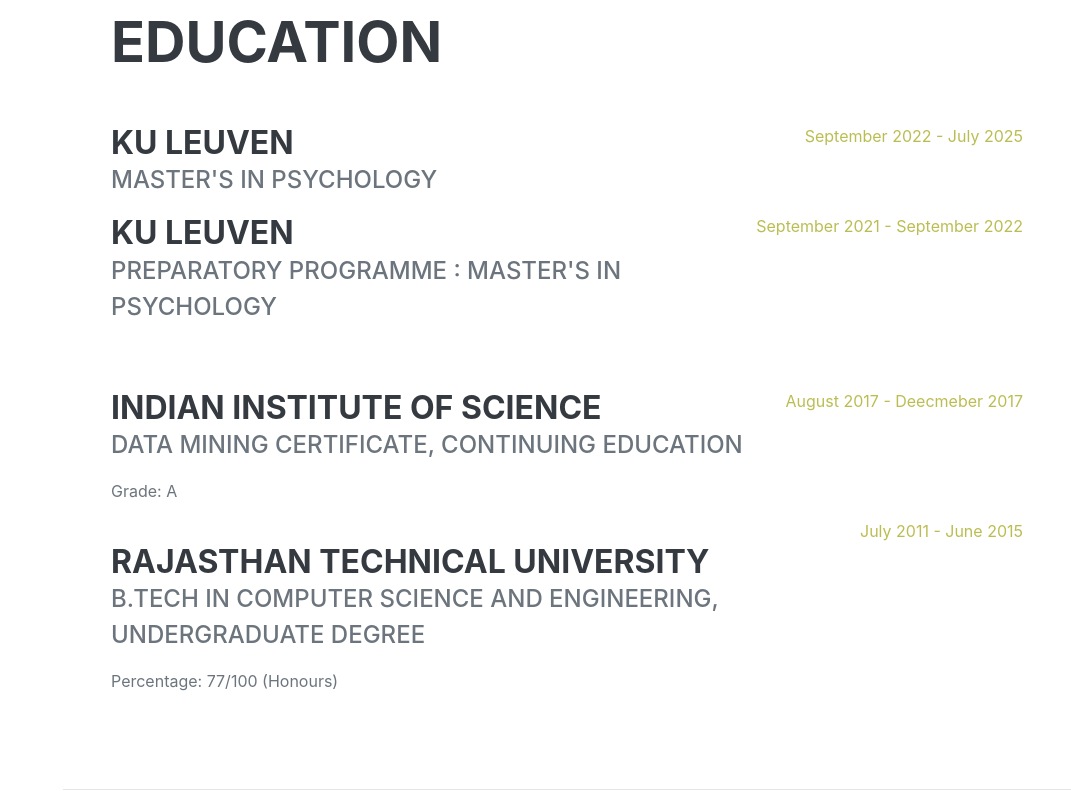
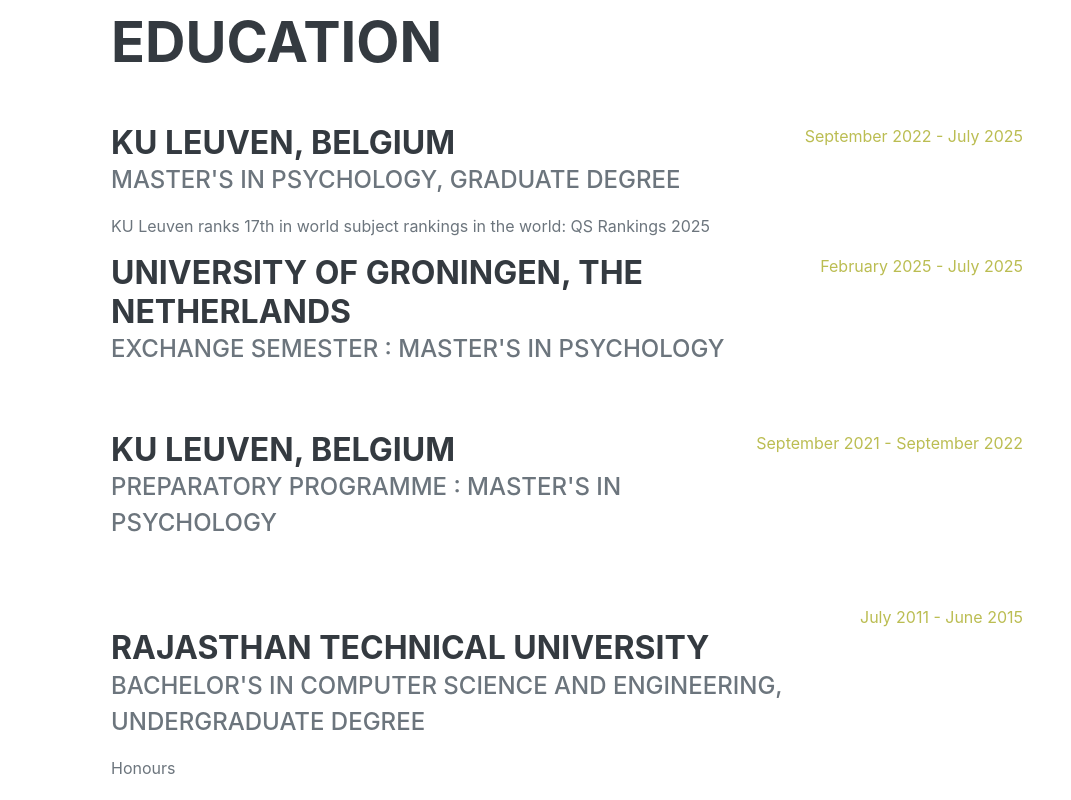
Before and after one commit to Sonal10/sonal10.github.io, a plain HTML site: page index.html in a window 1280 px wide. Shown: the part 1740-2540 px from the top of the page, without its empty margins (209-1280 px from the left). Drawn offline with nearby package versions, Linux system fonts and the light colour scheme; a web font is replaced by a local one.

Commit message:
Update index.html for educational qualifications

```diff
--- a/index.html
+++ b/index.html
@@ -155,40 +155,42 @@
 
                  <div class="d-flex flex-column flex-md-row justify-content-between">
                     <div class="flex-grow-1">
-                        <h3 class="mb-0">KU Leuven</h3>
-                        <div class="subheading mb-3">Master's in Psychology</div>
-                         <p>    </p>
+                        <h3 class="mb-0">KU Leuven, Belgium</h3>
+                        <div class="subheading mb-3">Master's in Psychology, Graduate Degree</div>
+                         <p>  KU Leuven ranks 17th in world subject rankings in the world: QS Rankings 2025  </p>
                     </div>
                     <div class="flex-shrink-0"><span class="text-primary">September 2022 - July 2025</span></div>
                 </div>
 
                 <div class="d-flex flex-column flex-md-row justify-content-between mb-5">
                     <div class="flex-grow-1">
-                        <h3 class="mb-0">KU Leuven</h3>
+                        <h3 class="mb-0">University of Groningen, The Netherlands</h3>
+                        <div class="subheading mb-3">Exchange Semester : Master's in Psychology</div>
+                        <p>  </p>
+                    </div>
+
+                    <div class="flex-shrink-0"><span class="text-primary">February 2025 - July 2025</span></div>
+                </div>
+
+                <div class="d-flex flex-column flex-md-row justify-content-between mb-5">
+                    <div class="flex-grow-1">
+                        <h3 class="mb-0">KU Leuven, Belgium</h3>
                         <div class="subheading mb-3">Preparatory Programme : Master's in Psychology</div>
-                        <p>     </p>
+                        <p>   </p>
                     </div>
 
                     <div class="flex-shrink-0"><span class="text-primary">September 2021 - September 2022</span></div>
                 </div>
 
-                <div class="d-flex flex-column flex-md-row justify-content-between">
-                    <div class="flex-grow-1">
-                        <h3 class="mb-0">Indian Institute of Science</h3>
-                        <div class="subheading mb-3">Data Mining Certificate, Continuing Education</div>
-                        <p>Grade: A</p>
-                    </div>
-                    <div class="flex-shrink-0"><span class="text-primary">August 2017 - Deecmeber 2017</span></div>
-                </div>
 
                 <div class="d-flex flex-column flex-md-row justify-content-between">
 
                     <div class="flex-grow-1">
                         &nbsp;&nbsp;
                         <h3 class="mb-0">Rajasthan Technical University</h3>
-                        <div class="subheading mb-3">B.Tech in Computer Science and Engineering, Undergraduate Degree
+                        <div class="subheading mb-3">Bachelor's in Computer Science and Engineering, Undergraduate Degree
                         </div>
-                        <p>Percentage: 77/100 (Honours)</p>
+                        <p>Honours</p>
                     </div>
                     <div class="flex-shrink-0"><span class="text-primary">July 2011 - June 2015</span></div>
                 </div>
```
